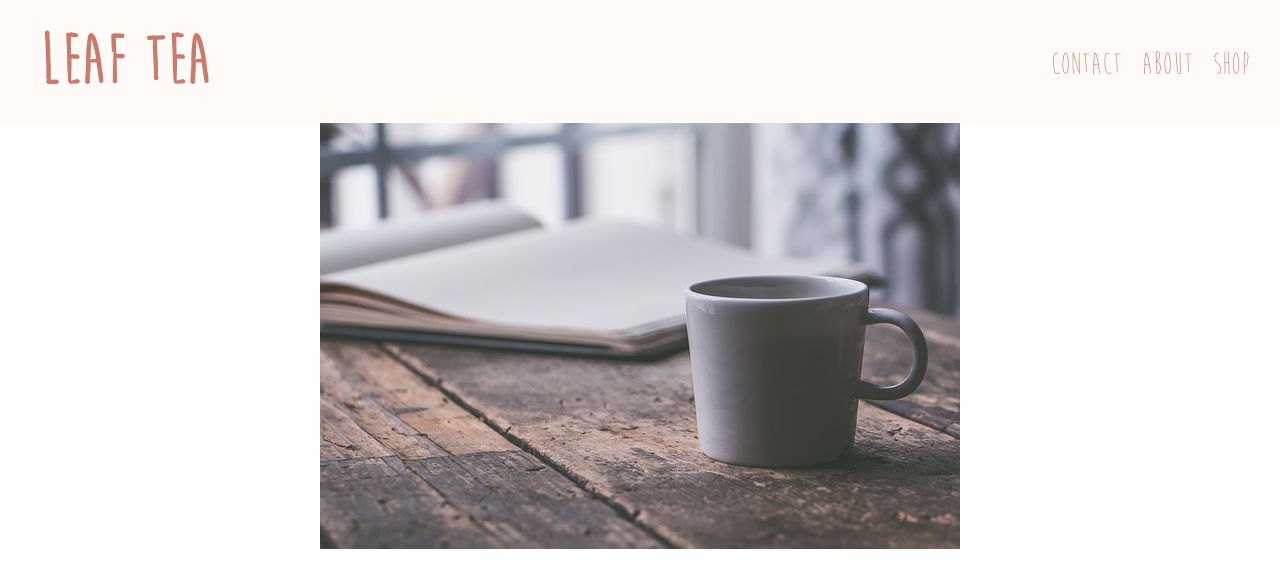
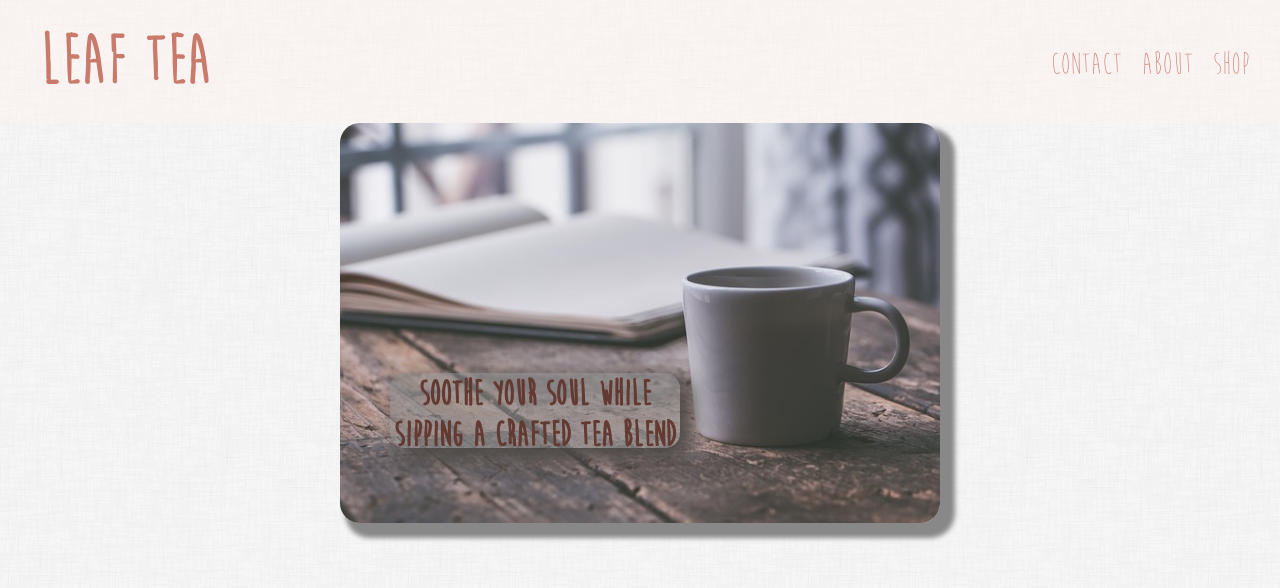
Before and after one commit to thatcat13/product-showcase, a plain HTML site: page index.html in a window 1280 px wide. Drawn offline with Linux system fonts and the light colour scheme.

Commit message:
fix absolute and relative positioningk

```diff
--- a/css/custom.css
+++ b/css/custom.css
@@ -18,6 +18,9 @@
 
 body {
   font-family: moonFlower;
+  background-image: url("../img/dust_scratches.png");
+  object-fit: cover;
+  background-repeat: none;
 }
 .main {
   text-align: center;
@@ -30,7 +33,12 @@ body {
   width: 100%;
   text-align: center;
   padding: 20px;
-  overflow: auto;
+}
+
+.navbar:after {
+  content: "";
+  display: table;
+  clear: both;
 }
 
 
@@ -55,6 +63,37 @@ a {
   text-decoration: none;
 }
 
-#centerpiece {
+.centerpiece {
+  position: relative;
   display: inline-block;
 }
+
+#centerpiece {
+  position: relative;
+  border-radius: 20px;
+  box-shadow: 10px 10px 5px 5px #888888;
+  width: 600px;
+  height: 400px;
+}
+
+.text-box {
+  width: 15%;
+  height: auto;
+}
+
+.text-box p {
+  color: rgb(99, 58, 50);
+  background-color: rgba(136, 136, 136, 0.6);
+  box-shadow: 10px 10px 22px 5px #4e4a47;
+  border-radius: 15px;
+  position: absolute;
+  left: 50px;
+  top: 250px;
+  height: 75px;
+  width: 290px;
+  margin: 0 auto;
+  padding: 0;
+  font-family: moonBold;
+  font-weight: 600;
+  font-size: 2.25em;
+}
--- a/index.html
+++ b/index.html
@@ -20,6 +20,9 @@
 
       <div class="centerpiece">
         <img id="centerpiece" src="img/table.jpg" alt="white mug of tea next to open book on rustic wooden tabletop">
+        <div class="text-box">
+          <p>Soothe your soul while sipping a crafted tea blend</p>
+        </div>
       </div>
 
 
```
Also changed, not shown: img/dust_scratches.png (added).
